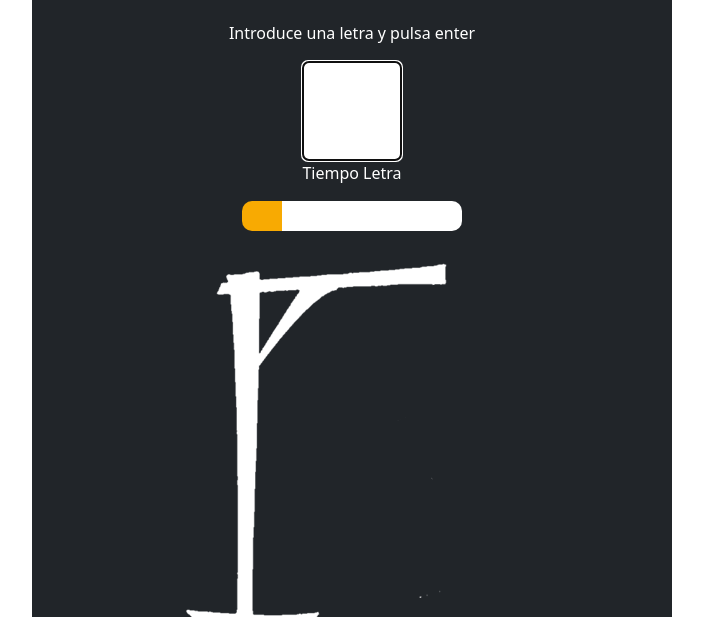
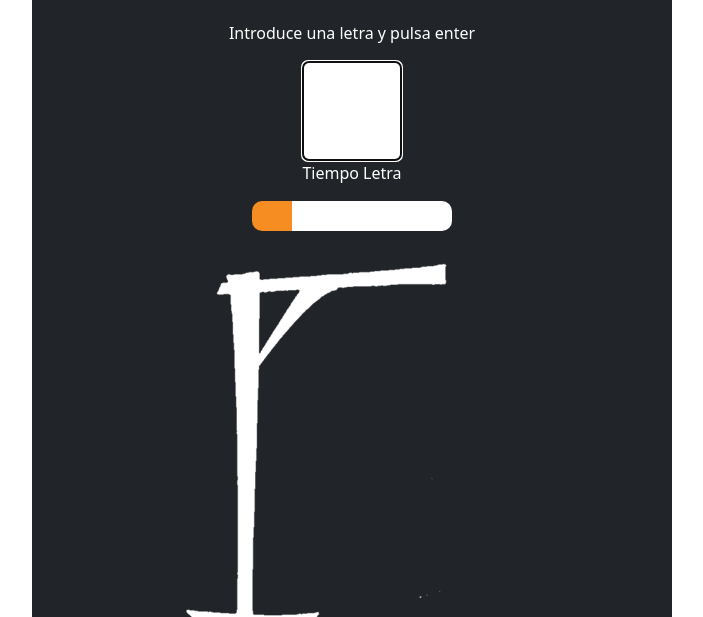
Before and after one commit to abarcelodwec/Ahorcado, a plain HTML site: page index.html in a window 1280 px wide. Both pictures are taken after a click on the button "Jugar". Shown: the part 183-800 px from the top of the page, without its empty margins (288-991 px from the left). Drawn offline with nearby package versions, Linux system fonts and the light colour scheme.

Commit message:
commit final

```diff
--- a/activitat2.3.5.js
+++ b/activitat2.3.5.js
@@ -18,9 +18,10 @@ let arrPalabraClave = [];
 // Acumula las letras falladas
 let letraFallada="";
 
-// Guarda el tiempo en formato cronómetro que mostrará en el display.
-let cronometro;
-let cronometroLetra;
+
+// Cronómetros
+let cronometro; // Guarda el tiempo en formato cronómetro que mostrará en el display el tiempo total.
+let cronometroLetra; // Cronómetro para el tiempo por letra
 
 // guarda el setInterval() para pasarle el clearTiemout()
 let cronoOn;
@@ -50,26 +51,22 @@ let minutosLetra;
 let segundosLetra;
 
 // Botones
-let bLetra = document.getElementById("letra");
-let bResolver = document.getElementById("resolver");
+const bResolver = document.getElementById("resolver");
 
 // Listener de los diferentes botones
 document.getElementById("jugar").addEventListener("click", jugar, false);
-bLetra.addEventListener("click", intentoLetra, false);
 bResolver.addEventListener("click", resolver, false);
+
 input.addEventListener("keydown", (e) => {
 
     if(e.key === 'Enter'){
         intentoLetra()
     }
-},
-
-false);
+});
 
 
 
 // Al inicio solo está activo el botón jugar y Salir
-bLetra.disabled = true;
 bResolver.disabled = true;
 dibujoAhorcado.src = "img/LogoRamis.jpg";
 
@@ -83,21 +80,21 @@ function jugar(){
 
     // Habilitamos input por si lo hemos deshabilitado al acabar una partida anterior
     input.disabled = false;
+    input.value = "";
+    input.focus();
 
 
-    // Iniciamos el tiempo de la letra y general
+    // Iniciamos el tiempo de la letra y el tiempo general
     iniciarCronometro();
     iniciarCronometroLetra();
 
 
 
-    // Reseteamos intentos, letras falladas y array de la palabra oculta de posibles partidas anteriores.
+    // Reseteamos intentos, letras falladas, records y array de la palabra oculta de posibles partidas anteriores.
     intentos = 7;
     letraFallada = "Falladas: ";
     arrPalabraOculta = [];
     letraFalladaDisplay.innerHTML = "";
-    input.value = "";
-    input.focus();
     recordTitulo.innerHTML="";
 
     // Muestra el dibujo inicial ahora con todos los intentos
@@ -122,8 +119,7 @@ function jugar(){
     // Imprime plabra oculta (guiones)
     palabraOculta.innerHTML = arrPalabraOculta.join("");
 
-    // Habilita los botones de letra y resolver y deshabilita el botón jugar
-    bLetra.disabled = false;
+    // Habilita el botón esolver y deshabilita el botón jugar
     bResolver.disabled = false;
     document.getElementById("jugar").disabled = true;
 }
@@ -131,7 +127,6 @@ function jugar(){
 
 // Función de intento de letra que compara la letra insertada con la palabra clave
 function intentoLetra (){
-
 
     // Paramos el tiempo de la letra
     clearTimeout(cronoOnLetra);
@@ -141,7 +136,6 @@ function intentoLetra (){
 
     // Pedimos letra al usuario
     let letra = input.value;
-
 
     // Ponemos la letra en mayúscula
     letra = letra.toUpperCase();
@@ -182,7 +176,8 @@ function intentoLetra (){
         dibujo();
     }
 
-    // 3) No quedan más intentos. Acaba el juego y habilita/deshabilita botones para el inicio de un nuevo juego
+    // En este punto, comprobamos los intentos
+    // 3) No quedan más intentos. Acaba el juego.
     if (intentos == 0){
         partidaPerdida();
         return;
@@ -234,7 +229,7 @@ function resolver(){
 
         if(arrPalabraClave[i] != arrPalabraResolver[i]){
 
-            // Con que haya una única letra diferente, ya ha perdido la partida y se resetan los botones para el inicio de una nueva partida.
+            // Con que haya una única letra diferente, ya ha perdido la partida.
             partidaPerdida();
             dibujoAhorcado.src = "img/ahorcado0.png";
             return;
@@ -242,7 +237,7 @@ function resolver(){
 
     }
 
-    // Si sale del bucle implica que todas las letras son iguales. Ha acertado la palabra. Se resetean botones para el inicio de una nueva partida
+    // Si sale del bucle implica que todas las letras son iguales. Ha acertado la palabra.
     partidaGanada();
 }
 
@@ -317,6 +312,7 @@ function validarResolver(texto){
 
 }
 
+// Función que se ejecuta al acabar el tiempo de la letra. Resta intento e inicializa el cronómetro de la letra
 function finTiempoLetra(){
 
     intentos--;
@@ -333,29 +329,38 @@ function finTiempoLetra(){
 
 }
 
+// Función que determina el final de la partida como perdedor
 function partidaPerdida(){
 
+    // Texto que anuncia el final de la partida como perdedor
+
     document.getElementById("palabraOculta").innerHTML = "<br> EPIC FAIL !!!! <br> <h5> Se han acabado los intentos.<br><br>La palabra era: </h5><h1>" + arrPalabraClave.join("") + "</h1>";
-        bLetra.disabled = true;
         bResolver.disabled = true;
         document.getElementById("jugar").disabled = false;
         dibujo();
 
-        // Paramos el tiempo de la letra y general
+        // Paramos el tiempo de la letra y el general
         clearTimeout(cronoOn);
         clearTimeout(cronoOnLetra);
         resetCronometroLetra();
+
+        // Impedimos que se pueda introducir nada en el input.
         input.disabled = true;
 
 }
 
+// Función que determina el final de la partida como ganador
 function partidaGanada(){
+
+    // Texto que anuncia el final de la partida como ganador
+
     palabraOculta.innerHTML = "<br> ¡¡¡¡ ENHORABUENA !!!! <br> <h5> HAS ACERTADO LA PALABRA <br><br></h5><h1>" + arrPalabraClave.join("") + "</h1>";
 
-    bLetra.disabled = true;
     bResolver.disabled = true;
     document.getElementById("jugar").disabled = false;
     dibujoAhorcado.src = "img/ahorcadoOk.png";
+
+    // Impedimos que se pueda introducir nada en el input.
     input.disabled = true;
 
 
@@ -363,17 +368,17 @@ function partidaGanada(){
     clearTimeout(cronoOn);
     clearTimeout(cronoOnLetra);
     resetCronometroLetra();
+
+    // Verificamos si ha hecho un récord.
     guardarRecordPalabra();
-
-
 
 }
 
+
+// Función que comprueba si hay un récord en la palabra resuleta y lo muestra por pantalla si lo es.
 function guardarRecordPalabra(){
 
     let recordPalabraResuelta = localStorage.getItem(arrPalabraClave.join(""));
-
-    // console.log(recordPalabraResuelta);
 
     if ((recordPalabraResuelta == null) || ((minutos + segundos) < recordPalabraResuelta)){
 
@@ -385,15 +390,11 @@ function guardarRecordPalabra(){
 
 }
 
-
-
-
 // CRONOMETROS
-
     // GENERAL
         function elCronometro(){
 
-            // Variables que guarda cada valor temporal de 'tiempo'
+        // Variables que guarda cada valor temporal de 'tiempo'
             minutos = tiempo.getMinutes();
             segundos = tiempo.getSeconds();
 
@@ -429,6 +430,7 @@ function guardarRecordPalabra(){
         }
 
     // LETRA
+        // Método que inicia el cronómetro de la letra restandole un segundo cada vez que se ejecuta.
         function elCronometroLetra(){
 
             // Variables que guarda cada valor temporal de 'tiempo'
@@ -440,13 +442,15 @@ function guardarRecordPalabra(){
             formatoCronometroLetra();
             cronometroLetra = (minutosLetra + ':' + segundosLetra);
 
-            // displayLetra.innerHTML = cronometroLetra;
+            // Pinta cada <div> añadiendo la clase 'pintao'
 
-            let cuadroProgreso = document.querySelector(".cuadroProgreso:not(.pintao)");
+            if(document.querySelector(".cuadroProgreso:not(.pintao)") != null){
 
-            cuadroProgreso.classList.add('pintao');
+                let cuadroProgreso = document.querySelector(".cuadroProgreso:not(.pintao)");
 
-            // console.log(segundosLetra);
+                cuadroProgreso.classList.add('pintao');
+
+            }
 
             if(segundosLetra == 0){
                 clearTimeout(cronoOnLetra);
@@ -454,13 +458,8 @@ function guardarRecordPalabra(){
             }
         }
 
-
+        // Resetea el cronómetro de la letra en 10 segundos y la barra de progreso y vuelve a ejecutar el cronómetro de la letra
         function iniciarCronometroLetra(){
-
-            // Iniciamos 'tiempo' y ponemos display a 01:00,000
-            tiempoLetra = new Date(0,0,0,0,0,10);
-
-            // displayLetra.innerHTML = '00:10';
 
             resetCronometroLetra();
             cronoOnLetra = setInterval(elCronometroLetra, 1000);
@@ -472,7 +471,8 @@ function guardarRecordPalabra(){
             // Iniciamos 'tiempo' y ponemos display a 01:00,000
             tiempoLetra = new Date(0,0,0,0,0,10);
 
-            // displayLetra.innerHTML = '00:10';
+            // 'Borra' la barra de progreso quitando la clase 'pintao' de todos los <div>
+
             let losPintaos = document.querySelectorAll(".cuadroProgreso.pintao");
 
             losPintaos.forEach((e) => {
--- a/index.html
+++ b/index.html
@@ -46,7 +46,6 @@
 
             <div class="row row-cols-1 text-center" id="panelJuego" hidden>
                 <div class="col" >
-                    <button type="button" class="btn btn-light" id="letra" hidden>Letra</button>
                     <p>Introduce una letra y pulsa enter</p>
                     <input class="rounded" id="input" type="text"
                         style="height:100px; width: 100px; font-size: 80px; text-align: inherit;">
@@ -56,7 +55,6 @@
                 <div class="container d-flex justify-content-center">
                     <div class="barraProgreso">
                         <div class="cuadroProgreso inicio"></div>
-                        <div class="cuadroProgreso"></div>
                         <div class="cuadroProgreso"></div>
                         <div class="cuadroProgreso"></div>
                         <div class="cuadroProgreso"></div>
--- a/style.css
+++ b/style.css
@@ -16,7 +16,7 @@
 
 .cuadroProgreso.pintao{
 
-    background-color: #f8aa02;
+    background-color: #f58d22;
 
 }
 
```
